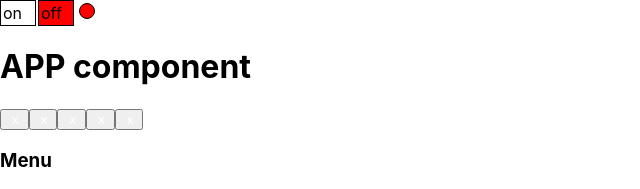
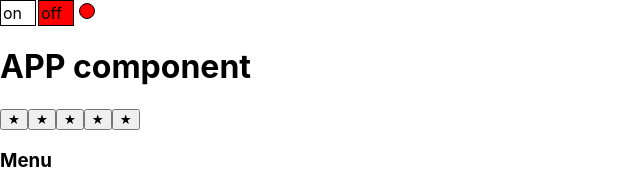
Before and after one commit to IvanShirykhalov/ReactKabzda, a React (Create React App) app: page / in a window 1280 px wide. Shown: the top 189 px of the page, without its empty margins (0-640 px from the left). Built offline with nearby package versions, Linux system fonts and the light colour scheme.

Commit message:
'useSate4'

```diff
--- a/src/components/UncontrolledRating.tsx
+++ b/src/components/UncontrolledRating.tsx
@@ -26,23 +26,16 @@ type StarPropsType = {
 function Star(props: StarPropsType) {
 
     const onStyle = {
-        width: '30px',
-        height: '20px',
-        padding: '2px',
         color: 'red',
     }
     const offStyle = {
-        width: '30px',
-        height: '20px',
-        marginLeft: '2px',
-        padding: '2px',
-        color: 'white',
+        color: 'black',
     }
 
     if (props.selected) {
-        return <span style={onStyle}><b>x</b></span>
+        return <span style={onStyle}><b>★</b></span>
     } else {
-        return <span style={offStyle}>x</span>
+        return <span style={offStyle}>★</span>
     }
 
 }
```
